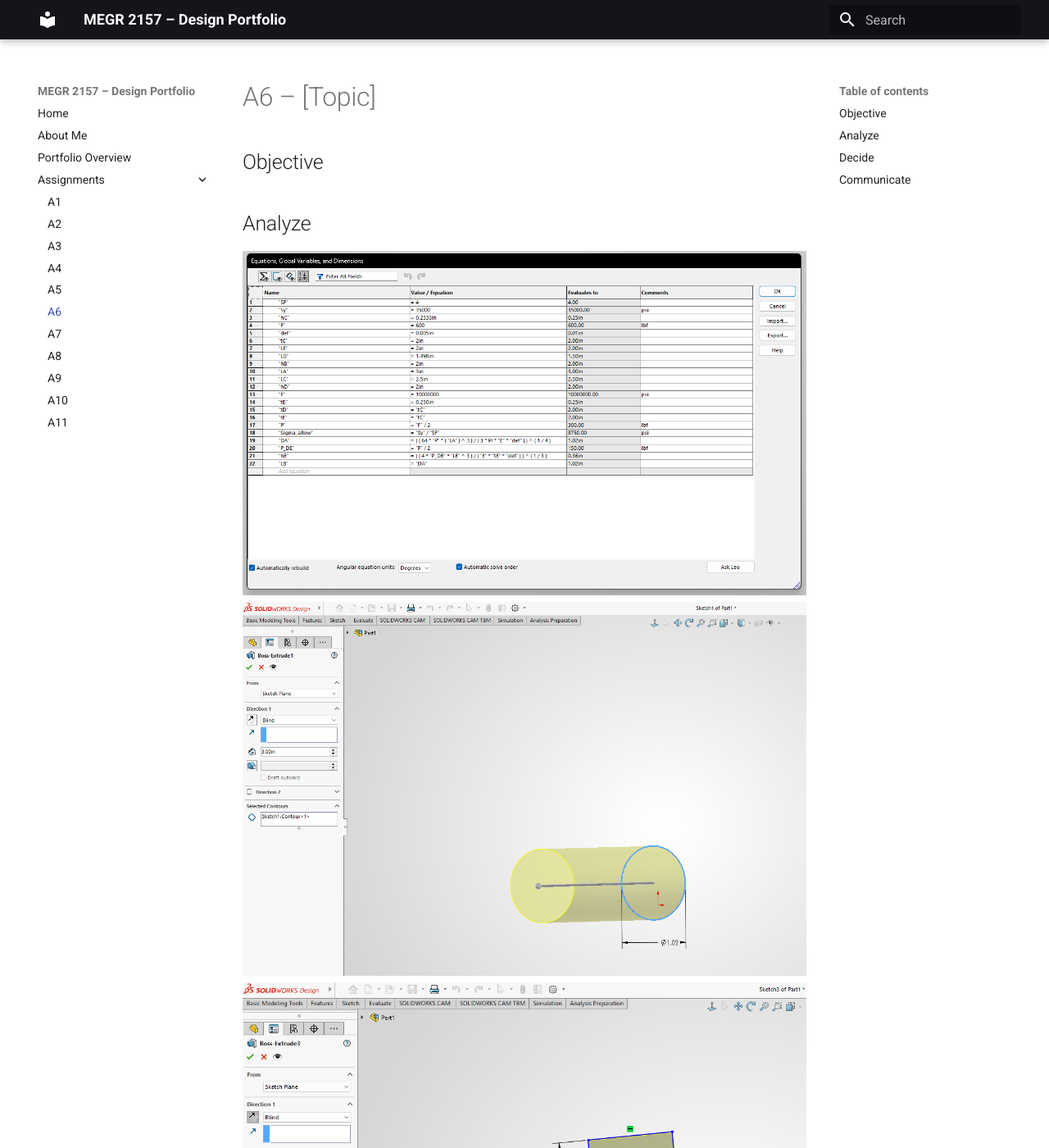
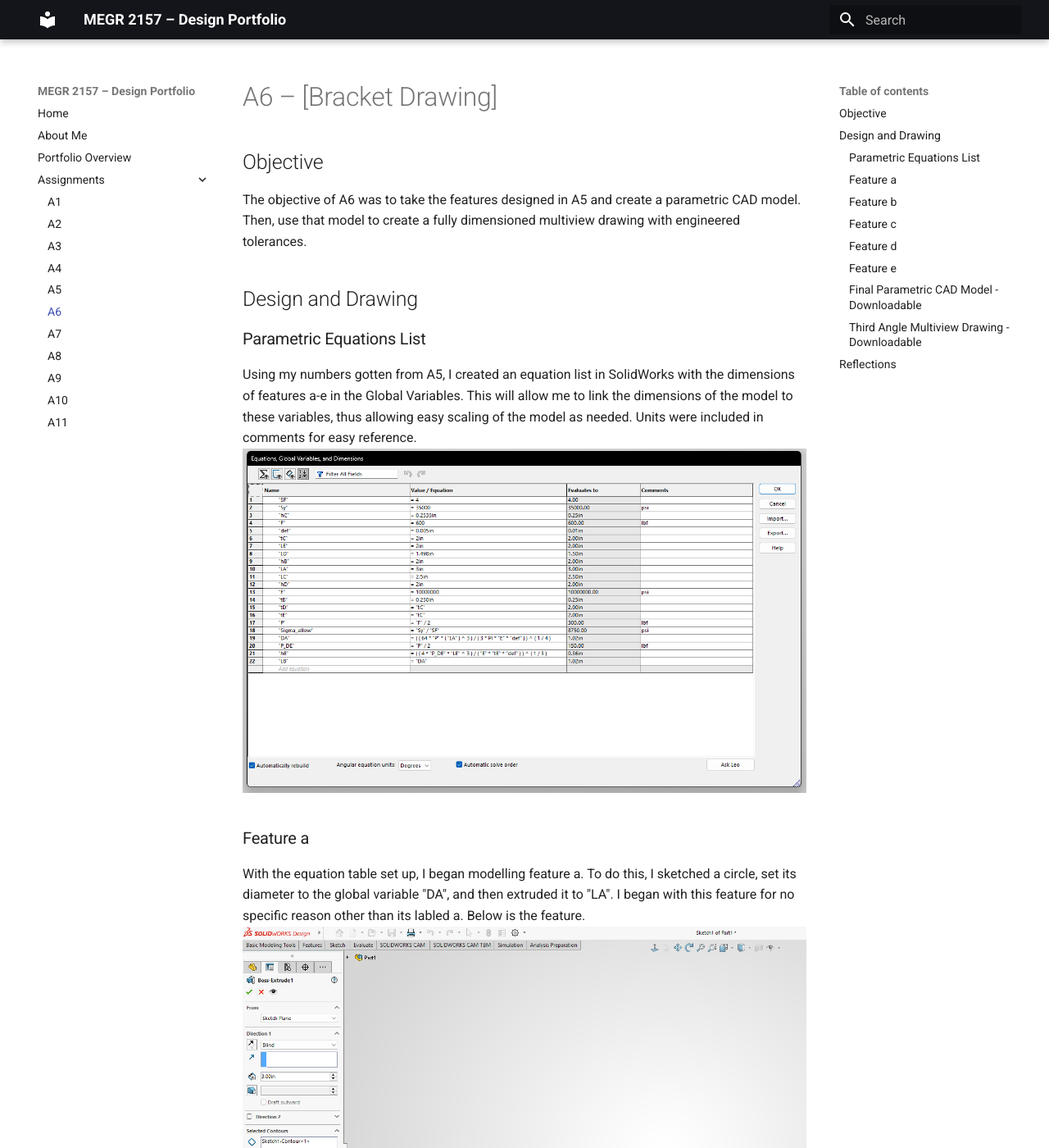
Before and after one commit to pbrown95-glitch/megr2157-portfolio, an MkDocs documentation site: the page built from docs/assignments/A06/index.md, in a window 1280 px wide and 1400 px high. Shown: the whole window at 82% size. Built offline with MkDocs 1.6.1 and Material for MkDocs 9.7.7, drawn with Linux system fonts in a browser that asks for light colours; some of the changed text lies outside the part shown.

Commit message:
Update index.md

```diff
--- a/docs/assignments/A06/index.md
+++ b/docs/assignments/A06/index.md
@@ -1,23 +1,53 @@
-# A6 – [Topic]
+# A6 – [Bracket Drawing]
 
 ## Objective
 
+  The objective of A6 was to take the features designed in A5 and create a parametric CAD model. Then, use that model to create a fully dimensioned multiview drawing with engineered tolerances.
 
-## Analyze
+## Design and Drawing
 
+###Parametric Equations List
+
+  Using my numbers gotten from A5, I created an equation list in SolidWorks with the dimensions of features a-e in the Global Variables. This  will allow me to link the dimensions of the model to these variables, thus allowing easy scaling of the model as needed. Units were included in comments for easy reference.
 ![w](EquationTable.png)
+
+###Feature a
+
+  With the equation table set up, I began modelling feature a. To do this, I sketched a circle, set its diameter to the global variable "DA", and then extruded it to "LA". I began with this feature for no specific reason other than its labled a. Below is the feature.
 ![w](FA1.png)
+
+###Feature b
+
+  Starting from one flat side of feature a, I sketched a rectangle up from the midpoint. The dimensions were set to "hB" for height, "tB" for thickness, and "LB" for length, which purposefully matched the diameter of feature a, linking them.
 ![w](FB1.png)
-![w](FB2.png)
+
+###Feature c
+
+  On top of feature b, I sketched another rectangle. I linked the midpoints of the two features to keep them in the correct place as they change. Then, I set the length "LC" and thickness "tC", extruding the result to height "hC"
 ![w](FC1.png)
+
+###Feature d
+
+  For feature d, I continued my process of sketching a rectangle, this time setting the length to "LD" and height to "hD". Extruding to the global variable for thickness, which matches feature c's, "tD".
 ![w](FD1.png)
 ![w](FD2.png)
+
+###Feature e
+
+  Feature e was given the dimension "LE" for length, linking the outer corners, creating the bracket. I set the thickness to "tE" and extruded up to "hE." That links to the formula that uses my set global variables to automatically calculate the desired height.
 ![w](FE1.png)
+
+###Final Parametric CAD Model - Downloadable
+
+  Below is my completed part and its CAD file. The process of actually creating the part was much less straightforward than the process described for each feature. While it truly is that simple, I am new to SolidWorks and kept messing up the linking and sketches.
 ![w](CompletePart.png)
+[Download the SolidWorks Part](A6.SLDPRT)
+
+###Third Angle Multiview Drawing - Downloadable
+
+  To start, I opened my part and made a drawing. Then, I selected the front view and placed a drawing in the bottom-left corner. Using SolidWorks help, I laid out the side, top, and 3d view. Using Smart Dimension, I set all the feature dimensions so the part could be manufactured, including the tolerances for the gap. Those not specified were documented in the tolerance block.
+
 ![w](DrawingA6.png)
-[Download the SolidWorks Part](A6.SLDPRT)
 [Download the SolidWorks Part](A6D.SLDDRW)
-## Decide
 
-
-## Communicate
+##Reflections
```
